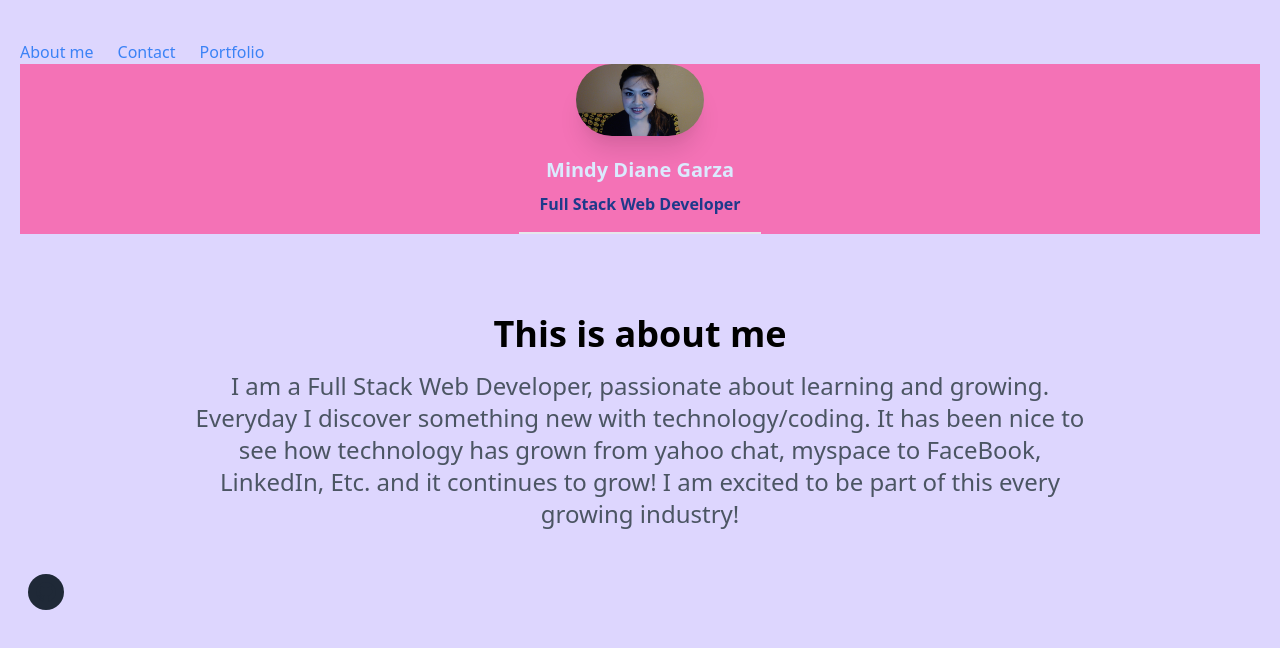
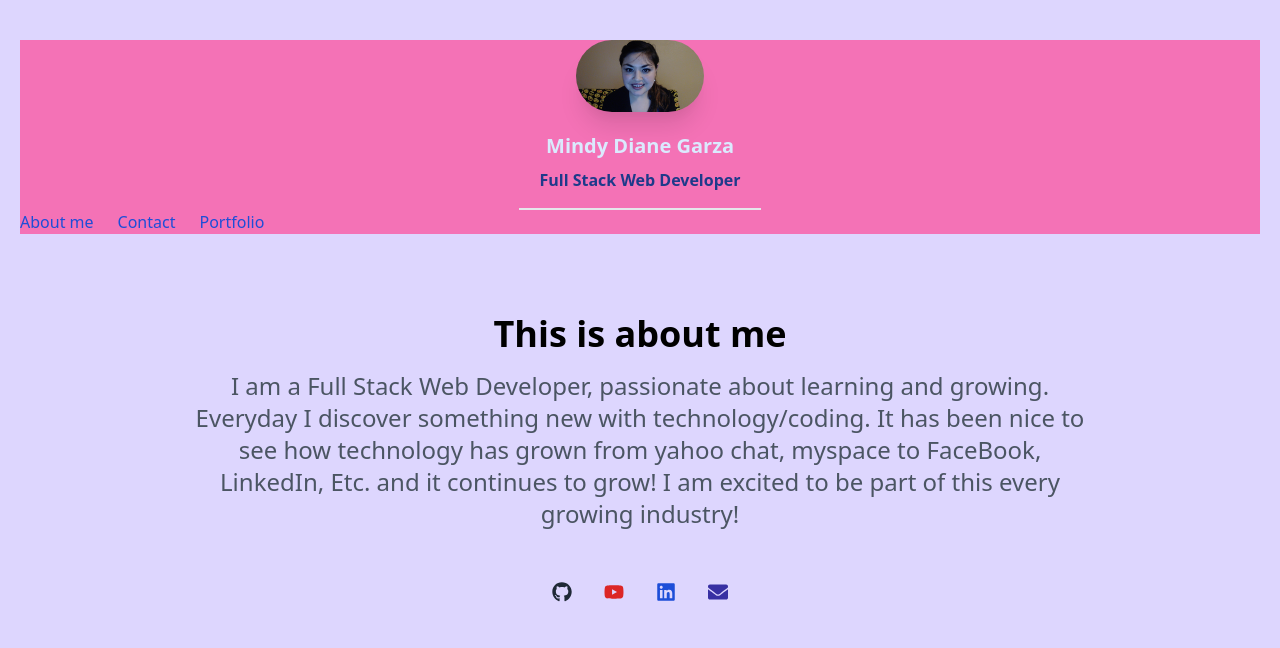
Before and after one commit to Mindydiane/react-to-this, a React (Create React App) app in the folder react-to-this/: page / in a window 1280 px wide. Shown: the top 648 px of the page. Built offline with nearby package versions, Linux system fonts and the light colour scheme.

Commit message:
social media added in footer

```diff
--- a/react-to-this/src/App.js
+++ b/react-to-this/src/App.js
@@ -1,18 +1,14 @@
 import React from 'react';
-import Header from './components/Header';
-import Nav from './components/Nav';
 // import Portfolio from './components/Portfolio';
 import Footer from './components/Footer';
 import About from './components/About';
-import Card from './components/About/card';
+import Header from './components/Header';
 
 
 function App() {
   return (
     <div className = 'min-h-screen py-10 px-3 sm: px-5 bg-purple-200'>
       <Header/>
-      <Nav/>
-      <Card/>
       <About></About>
       <Footer/>
     </div>
--- a/react-to-this/src/components/About/card.js
+++ /dev/null
@@ -1,26 +0,0 @@
-import React from 'react';
-import profile from '../../images/image.jpg'
-function Card()
-{
-    return(
-        <div className='w-full'>
-            <div className='flex flex-col justify-center max-w-ms bg-pink-400 shadow-x1 rounded-x1'>
-                <div className=''>
-                    <img className= 'w-32 mx-auto shadow-xl rounded-full drop-shadow-md' src={profile} alt='profile photo'>
-                    </img>
-                        <div className="text-center mt-5">
-                            <p className='text-xl text-blue-100 font-bold'>
-                            Mindy Diane Garza
-                            </p>
-                            <p className='text-xs sm:text-base text-blue-900 font-bold pt-2 pb-4 px-5 w-auto inline-block border-b-2'>
-                            Full Stack Web Developer
-                            </p>
-
-                        </div>
-                </div>
-            </div>
-        </div>
-    )
-}
-
-export default Card;
--- a/react-to-this/src/components/Footer/index.js
+++ b/react-to-this/src/components/Footer/index.js
@@ -1,15 +1,28 @@
 import React from "react";
-import { FaGithub } from 'react-icons/fa';
+import { FaGithub, FaYoutube, FaLinkedin,  FaEnvelope } from 'react-icons/fa';
 
 function Footer() {
     return  (
-        <div className='py-5 border-t-3/2'>
-        <div className='flex align-center just-center mt-4'>
-                <div className='flex align-center just-center mt-4' />
-                     <a className = "text-xl m-1 p-1 sm:m-2 sm:p-2 text-gray-800 hover: bg-gray-800 rounded-full hover:text-white transition-colors duration-300" href="https://github.com/mindydiane" >
+        <div>
+            <div className='py-5 border-t-3/2'>
+                <div className='flex align-center justify-center mt-4' >
+                    <a className = "text-xl m-1 p-1 sm:m-2 sm:p-2 text-gray-800 hover:bg-gray-800 rounded-full hover:text-white transition-colors duration-300" href="https://github.com/mindydiane" >
                         <FaGithub />
                         <span class ='sr-only'>Github</span>
                     </a>
+                    <a className = "text-xl m-1 p-1 sm:m-2 sm:p-2 text-red-600 hover:bg-red-800 rounded-full hover:text-white transition-colors duration-300" href="https://www.youtube.com/watch?v=8pd-yp2-Bm4" >
+                        <FaYoutube />
+                        <span class ='sr-only'>YouTube</span>
+                    </a>
+                    <a className = "text-xl m-1 p-1 sm:m-2 sm:p-2 text-blue-700 hover:bg-blue-800 rounded-full hover:text-white transition-colors duration-300" href="https://www.linkedin.com/in/mindy-garza-250b85208/" >
+                        <FaLinkedin />
+                        <span class ='sr-only'>LinkedIn</span>
+                    </a>
+                    <a className = "text-xl m-1 p-1 sm:m-2 sm:p-2 text-indigo-800 hover:bg-indigo-900 rounded-full hover:text-white transition-colors duration-300" href="https://mail.google.com/mail/u/0/#inbox?compose=new" >
+                        <FaEnvelope />
+                        <span class ='sr-only'>Email</span>
+                    </a>
+                </div>
             </div>
         </div>
     )
--- a/react-to-this/src/components/Header/index.js
+++ b/react-to-this/src/components/Header/index.js
@@ -1,9 +1,26 @@
-import React from "react";
+import React from 'react';
+import profile from '../../images/image.jpg';
+import Nav from '../Nav';
+function Header()
+{
+    return(
+        <div className='w-full'>
+            <div className='flex flex-col justify-center max-w-ms bg-pink-400 shadow-x1 rounded-x1'>
+                <div className=''>
 
-function Header() {
-    return (
-        <div>
-
+                    <img className= 'w-32 mx-auto shadow-xl rounded-full drop-shadow-md' src={profile} alt='profile photo'>
+                    </img>
+                        <div className="text-center mt-5">
+                            <p className='text-xl text-blue-100 font-bold'>
+                            Mindy Diane Garza
+                            </p>
+                            <p className='text-xs sm:text-base text-blue-900 font-bold pt-2 pb-4 px-5 w-auto inline-block border-b-2'>
+                            Full Stack Web Developer
+                            </p>
+                            <Nav></Nav>
+                        </div>
+                </div>
+            </div>
         </div>
     )
 }
--- a/react-to-this/src/components/Nav/index.js
+++ b/react-to-this/src/components/Nav/index.js
@@ -12,17 +12,17 @@ function Nav(item) {
             <nav>
                 <ul className = "flex">
                     <li className="mr-6">
-                        <a className="text-blue-500 hover:text-blue-800" href="#About">
+                        <a className="text-blue-700 hover:text-blue-900" href="#About">
                         About me
                         </a>
                     </li>
                     <li className="mr-6">
-                        <span className="text-blue-500 hover:text-blue-800" href="#Contact">
+                        <span className="text-blue-700 hover:text-blue-900" href="#Contact">
                         Contact
                         </span>
                     </li>
                     <li className="mr-6">
-                        <a className="text-blue-500 hover:text-blue-800" href="#Portfolio">
+                        <a className="text-blue-700 hover:text-blue-900" href="#Portfolio">
                         Portfolio
                         </a>
                     </li>
```
